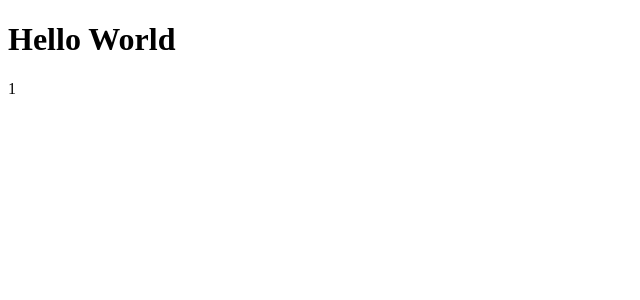
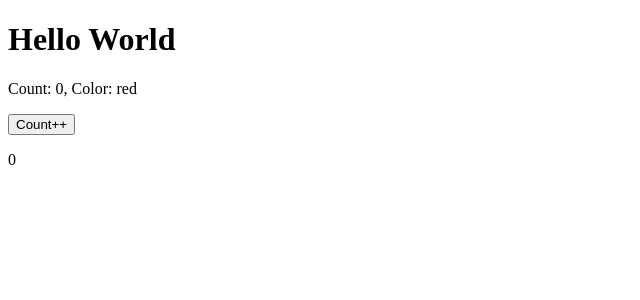
Before and after one commit to cyheo/app-vue, a Vue app: page / in a window 1280 px wide. Shown: the top 300 px of the page, without its empty margins (0-640 px from the left). Built offline with nearby package versions, Linux system fonts and the light colour scheme.

Commit message:
기초시작

```diff
--- a/src/App.vue
+++ b/src/App.vue
@@ -1,6 +1,8 @@
 <template>
   <h1>Hello World</h1>
-  <Counter/>
+  <Counter :count="appCount" :data="color"/>
+  <button @click="increaseCount()">Count++</button>
+  <p>{{ appCount }}</p>
 </template>
 
 <script>
@@ -10,9 +12,14 @@
     name: 'App',
     data() {
       return {
+        appCount: 0,
+        color: 'red',
       }
     },
     methods: {
+      increaseCount() {
+        this.appCount++;
+      }
     },
     components : {
       Counter: Counter
--- a/src/components/Counter.vue
+++ b/src/components/Counter.vue
@@ -1,16 +1,13 @@
 <template>
-    <p>{{ count }}</p>
+    <p>Count: {{ count }}, Color: {{ data }}</p>
 </template>
 
 <script>
 export default {
     name: 'CounterComponent',
-    data() {
-        return {
-            count: 1
-        }
+    props: {
+        count: Number,
+        data: String,
     }
 }
-
-
 </script>
```
